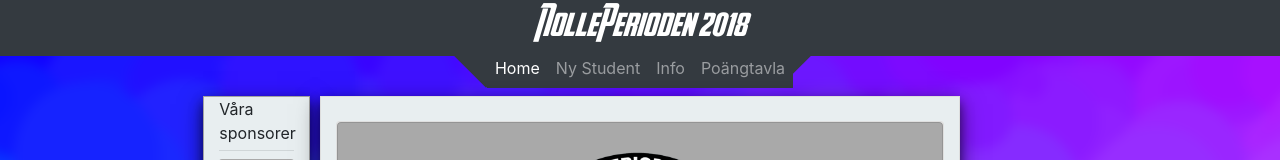
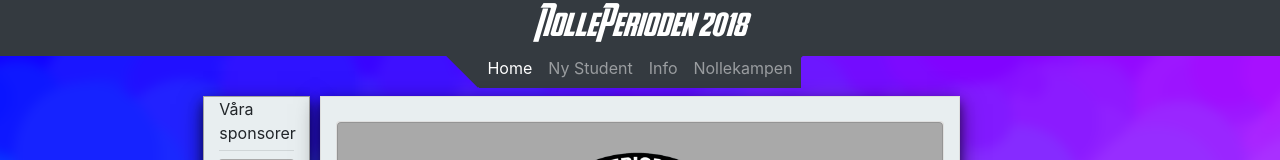
Before and after one commit to Syrdni/NolleP2020, an Angular app: page /home in a window 1280 px wide. Shown: the top 160 px of the page. Built offline with nearby package versions, Linux system fonts and the light colour scheme.

Commit message:
Poängtavla is now called Nollekampen

```diff
--- a/src/app/app.component.html
+++ b/src/app/app.component.html
@@ -23,7 +23,7 @@
 			<a class="nav-link" routerLink="/info" routerLinkActive="active">Info <span class="sr-only"></span></a>
 		</li>
 		<li class="nav-item">
-			<a class="nav-link" routerLink="/scoreboard" routerLinkActive="active">Poängtavla <span class="sr-only"></span></a>
+			<a class="nav-link" routerLink="/scoreboard" routerLinkActive="active">Nollekampen <span class="sr-only"></span></a>
 		</li>
 		<div class="squareOne"></div>
 		<div class="squareTwo"></div>
```
